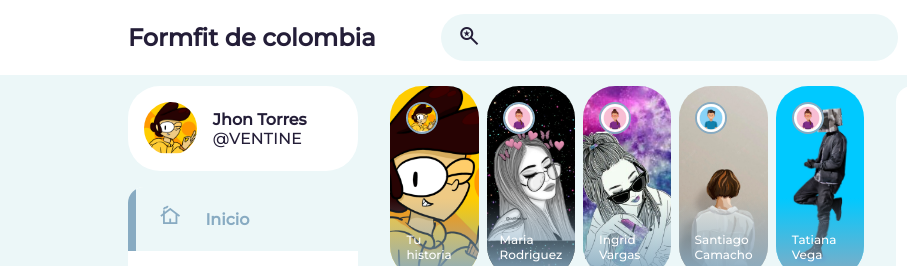
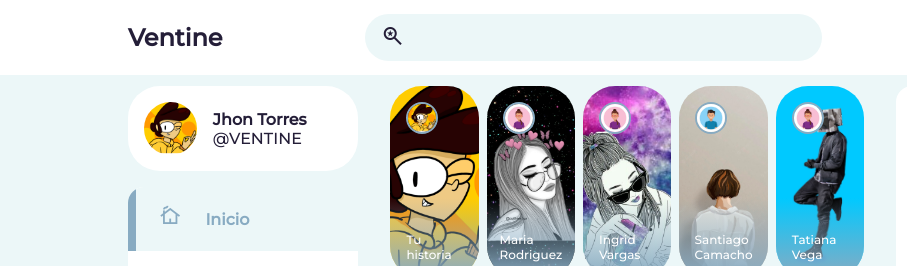
Before and after one commit to Ventine/SocialMediaHome, a plain HTML site: page index.html in a window 1280 px wide. Shown: the top 266 px of the page, 0-907 px from the left. Drawn offline with nearby package versions, Linux system fonts and the light colour scheme.

Commit message:
Update index.html

```diff
--- a/index.html
+++ b/index.html
@@ -11,7 +11,7 @@
 		<!-----Nav----->
 		<nav>
 			<div class="container">
-				<h2 class="log">Formfit de colombia</h2>
+				<h2 class="log">Ventine</h2>
 				<div class="search-bar">
 					<span class="material-symbols-outlined">saved_search</span>
 					<input type="search" name="search">
```
